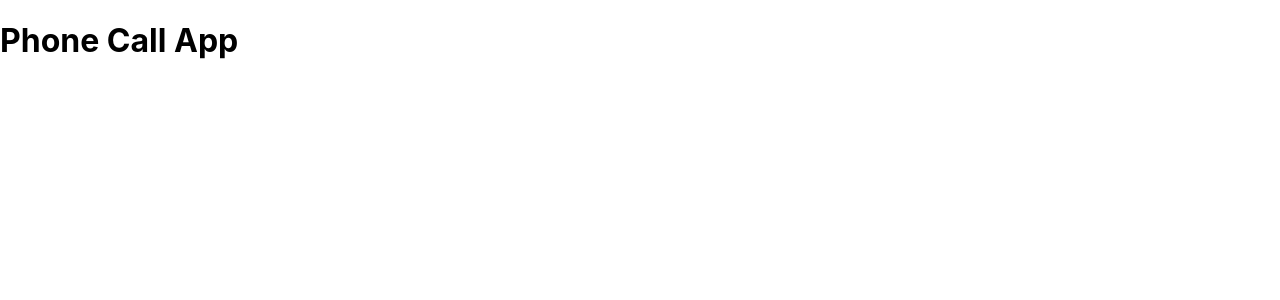
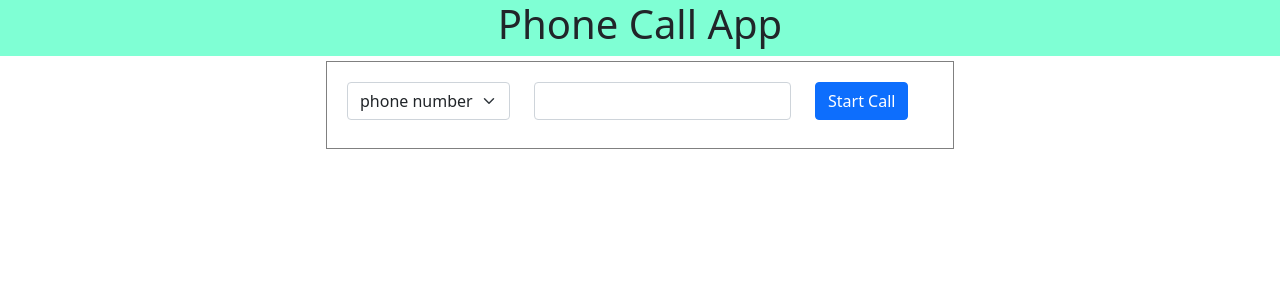
Before and after one commit to TiagoMMMendes/phoneCallApp, a React (Create React App) app: page / in a window 1280 px wide. Shown: the top 300 px of the page. Built offline with nearby package versions, Linux system fonts and the light colour scheme.

Commit message:
json-server and create call
- commands runned
         -npm install --save bootstrap
         - npm install axios
         -npx json-server --watch data/db.json --port 8000
         -npm install -g json-server
- Created function to create Call

```diff
--- /dev/null
+++ b/data/db.json
@@ -0,0 +1,27 @@
+{
+  "calls": [
+    {
+      "callerId": "351123123",
+      "callerIdType": "phoneNumber",
+      "id": 1
+    },
+    {
+      "callerId": "351962562196",
+      "callerIdType": "phoneNumber",
+      "timeStamp": "1638026737035",
+      "id": 2
+    },
+    {
+      "callerId": "351962562196",
+      "callerIdType": "phoneNumber",
+      "timeStamp": 1638026754992,
+      "id": 3
+    },
+    {
+      "callerId": "351123412",
+      "callerIdType": "phoneNumber",
+      "timeStamp": 1638027389646,
+      "id": 4
+    }
+  ]
+}
--- a/package.json
+++ b/package.json
@@ -6,6 +6,8 @@
     "@testing-library/jest-dom": "^5.15.1",
     "@testing-library/react": "^11.2.7",
     "@testing-library/user-event": "^12.8.3",
+    "axios": "^0.24.0",
+    "bootstrap": "^5.1.3",
     "react": "^17.0.2",
     "react-dom": "^17.0.2",
     "react-scripts": "4.0.3",
--- a/src/App.js
+++ b/src/App.js
@@ -1,9 +1,12 @@
 import "./App.css";
-
+import Navbar from "./components/Navbar";
+import "bootstrap/dist/css/bootstrap.css";
+import Calls from "./components/Calls";
 function App() {
   return (
     <>
-      <h1>Phone Call App</h1>
+      <Navbar />
+      <Calls />
     </>
   );
 }
--- /dev/null
+++ b/src/components/Calls.js
@@ -0,0 +1,28 @@
+import React from "react";
+import "./Calls.css";
+import CreateCall from "./CreateCall";
+import axios from "axios";
+
+function Calls() {
+  function startCall(call) {
+    axios
+      .post("http://localhost:8000/calls", call)
+      .then(function (response) {
+        console.log(response);
+      })
+      .catch(function (error) {
+        console.log(error);
+      });
+  }
+  return (
+    <>
+      <div className="row">
+        <div className="col-12 col-md-6 offset-md-3">
+          <CreateCall startCall={startCall} />
+        </div>
+      </div>
+    </>
+  );
+}
+
+export default Calls;
--- /dev/null
+++ b/src/components/CreateCall.css
@@ -0,0 +1,5 @@
+.create-call-container {
+  padding: 20px;
+  border: 1px solid grey;
+  margin-top: 5px;
+}
--- /dev/null
+++ b/src/components/CreateCall.js
@@ -0,0 +1,61 @@
+import React, { useState } from "react";
+import "./CreateCall.css";
+
+function CreateCall(props) {
+  const [callerIdType, setCallerIdType] = useState("phoneNumber");
+  const [callerId, setCallerId] = useState("");
+
+  function onSubmit(event) {
+    event.preventDefault();
+    props.startCall({
+      callerId: callerId,
+      callerIdType: callerIdType,
+      timeStamp: new Date().getTime(),
+      state: "RING",
+    });
+  }
+
+  function callerIdTypeChange(event) {
+    if (event && event.target.value) setCallerIdType(event.target.value);
+  }
+
+  function callerIdChange(event) {
+    if (event && event.target) setCallerId(event.target.value);
+  }
+
+  return (
+    <div className="create-call-container">
+      <form className="row" onSubmit={(event) => onSubmit(event)}>
+        <div className="form-group col-auto">
+          <select
+            className="form-select"
+            id="callerIdType"
+            required
+            onChange={(event) => callerIdTypeChange(event)}
+          >
+            <option value="phoneNumber">phone number</option>
+            <option value="personName">person name</option>
+          </select>
+        </div>
+        <div className="form-group col-auto">
+          <input
+            type="text"
+            className="form-control"
+            id="callerId"
+            required
+            onChange={(event) => callerIdChange(event)}
+          />
+        </div>
+        <div className="col-auto">
+          <button type="submit" className="btn btn-primary">
+            Start Call
+          </button>
+        </div>
+      </form>
+
+      <h3>{callerId}</h3>
+    </div>
+  );
+}
+
+export default CreateCall;
--- /dev/null
+++ b/src/components/Navbar.css
@@ -0,0 +1,3 @@
+.navbar-container {
+  background-color: aquamarine;
+}
--- /dev/null
+++ b/src/components/Navbar.js
@@ -0,0 +1,13 @@
+import React from "react";
+import "./Navbar.css";
+function Navbar() {
+  return (
+    <div className="row justify-content-center navbar-container">
+      <div className="col-auto">
+        <h1>Phone Call App</h1>
+      </div>
+    </div>
+  );
+}
+
+export default Navbar;
--- /dev/null
+++ b/src/play.js
@@ -0,0 +1,3 @@
+var data = new Date();
+
+console.log(new Date().getTime().toString());
```
Also changed, not shown: src/components/Calls.css (added), 1 other file (tests, documents, lock files or other folders).
